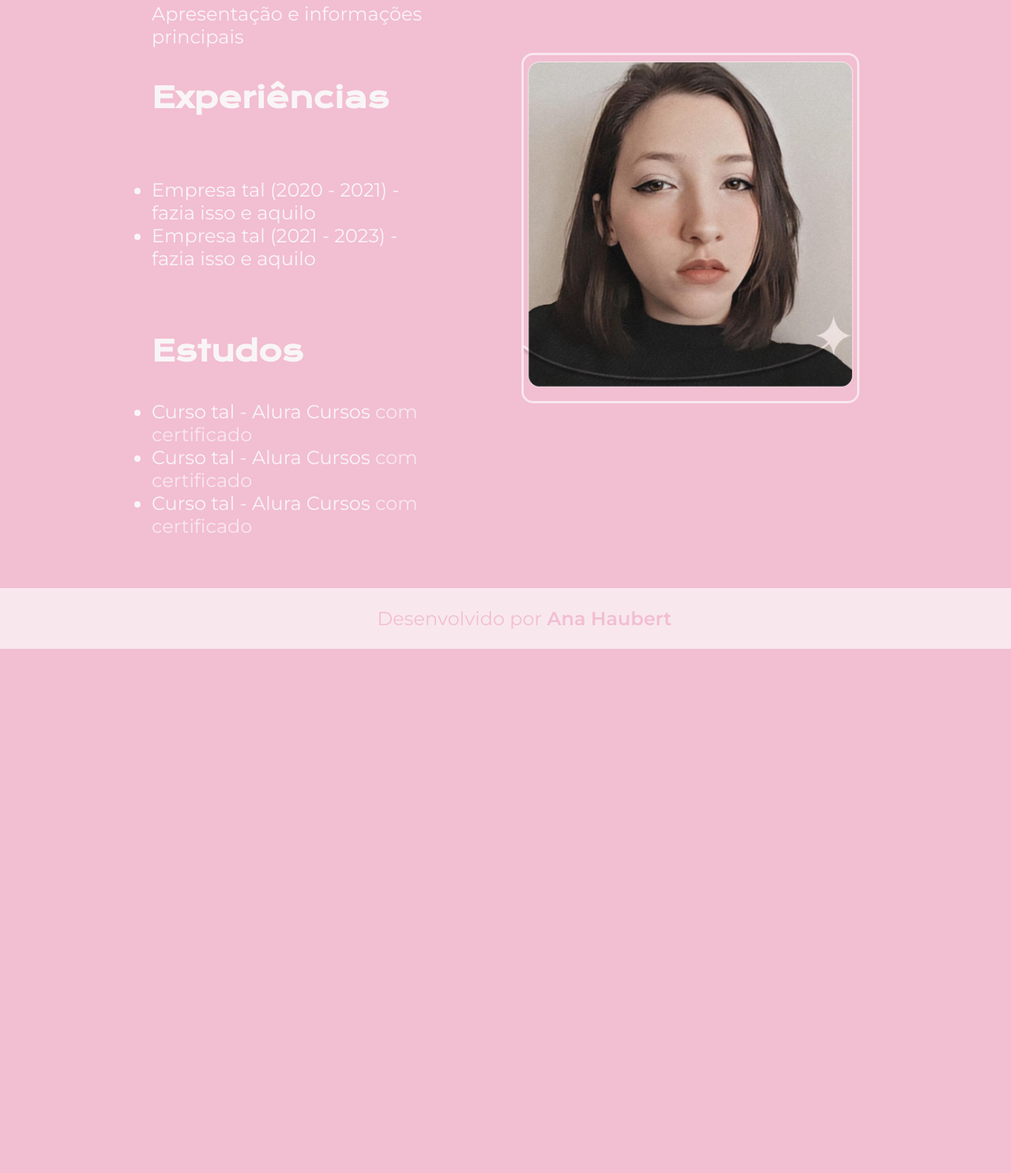
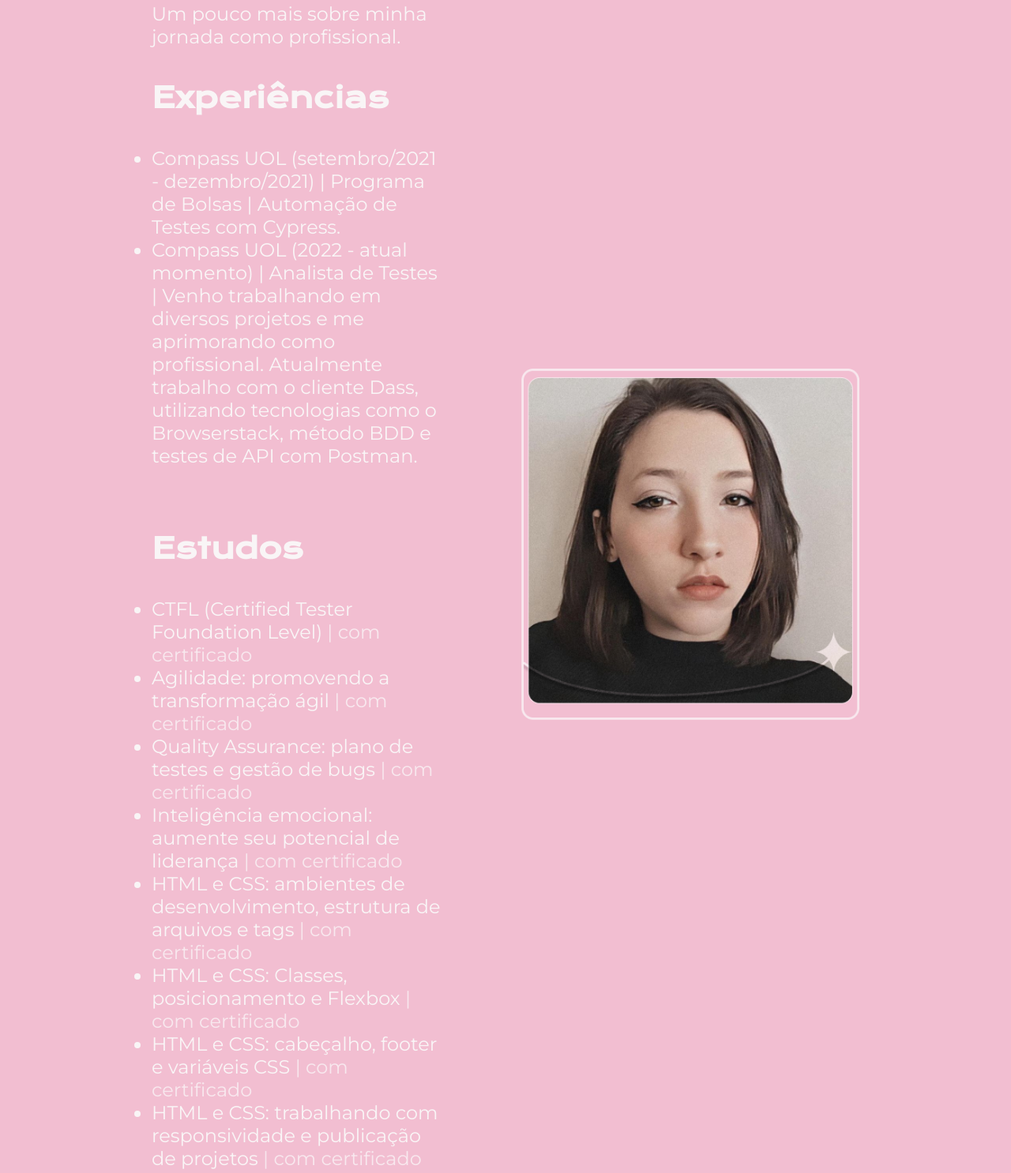
Before and after one commit to annahaubert/portfolio, a plain HTML site: page curriculo.html in a window 1280 px wide. Shown: the part 201-1687 px from the top of the page at 79% size. Before the commit the page ends 1023 px from the top, so only its background shows below. Drawn offline with nearby package versions, Linux system fonts and the light colour scheme.

Commit message:
atualização

```diff
--- a/curriculo.html
+++ b/curriculo.html
@@ -24,21 +24,24 @@
             <section class="apresentacao__conteudo">
                 <h1 class="apresentacao__conteudo__titulo">Currículo</h1>
                 <p class="apresentacao__conteudo__texto">
-                    Apresentação e informações principais
-                </p>
+                    Um pouco mais sobre minha jornada como profissional.
                 <h2 class="apresentacao__conteudo__titulo">Experiências</h2>
-                <p class="apresentacao__conteudo__texto">
                 <ul class="apresentacao__conteudo__texto">
-                    <li> Empresa tal (2020 - 2021) - fazia isso e aquilo </li>
-                    <li> Empresa tal (2021 - 2023) - fazia isso e aquilo </li>
+                    <li> Compass UOL (setembro/2021 - dezembro/2021) | Programa de Bolsas | Automação de Testes com Cypress. </li>
+                    <li> Compass UOL (2022 - atual momento) | Analista de Testes | Venho trabalhando em diversos projetos e me aprimorando como profissional. Atualmente trabalho com o cliente Dass, utilizando tecnologias como o Browserstack, método BDD e testes de API com Postman. </li>
                 </ul>
                 </p>
                 <h2 class="apresentacao__conteudo__titulo">Estudos</h2>
                 <div class="apresentacao__conteudo__texto">
                 <ul class="apresentacao__conteudo__texto">
-                    <li>Curso tal - Alura Cursos <a href="linkdocertificado">com certificado</a> </li>
-                    <li>Curso tal - Alura Cursos <a href="linkdocertificado">com certificado</a></li>
-                    <li>Curso tal - Alura Cursos <a href="linkdocertificado">com certificado</a></li>
+                    <li>CTFL (Certified Tester Foundation Level)<a href="hhttps://www.linkedin.com/feed/update/urn:li:activity:7057785042084712448/"> | com certificado</a> </li>
+                    <li>Agilidade: promovendo a transformação ágil<a href="https://cursos.alura.com.br/certificate/367d6631-7f85-48ed-9965-1b240ff38906?lang=pt_BR"> | com certificado</a> </li>
+                    <li>Quality Assurance: plano de testes e gestão de bugs<a href="lhttps://cursos.alura.com.br/certificate/00391aae-5325-4a89-b8f8-08eb00f0e968?lang=pt_BR"> | com certificado</a></li>
+                    <li>Inteligência emocional: aumente seu potencial de liderança<a href="https://cursos.alura.com.br/certificate/547db451-5ce7-4798-9fb5-9f55d4e6c79d?lang=pt_BR"> | com certificado</a></li>
+                    <li>HTML e CSS: ambientes de desenvolvimento, estrutura de arquivos e tags<a href="https://cursos.alura.com.br/certificate/9e441b4c-d077-4008-b9c0-0fb40e72b2d3?lang=pt_BR"> | com certificado</a></li>
+                    <li>HTML e CSS: Classes, posicionamento e Flexbox<a href="https://cursos.alura.com.br/certificate/eddf0ef5-1011-4daf-a086-be6f1b1fdfb4?lang=pt_BR"> | com certificado</a></li>
+                    <li>HTML e CSS: cabeçalho, footer e variáveis CSS<a href="https://cursos.alura.com.br/certificate/a76d2606-82f8-4c57-bd49-03d7c3816179?lang=pt_BR"> | com certificado</a></li>
+                    <li>HTML e CSS: trabalhando com responsividade e publicação de projetos<a href="https://cursos.alura.com.br/certificate/65bfaaaa-9cd1-48ff-b04e-bc8acc7cadca?lang=pt_BR"> | com certificado</a></li>
                 </ul>
                 </div>
             </section>
```
Also changed, not shown: about.html (+2 -1 lines), index.html (+3 -3 lines).
